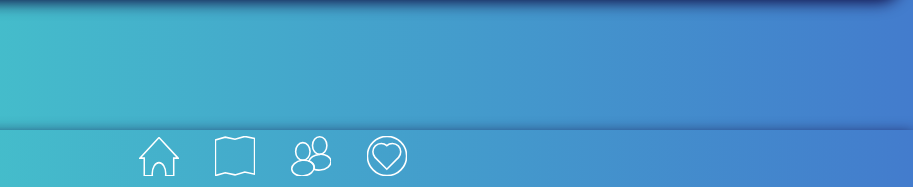
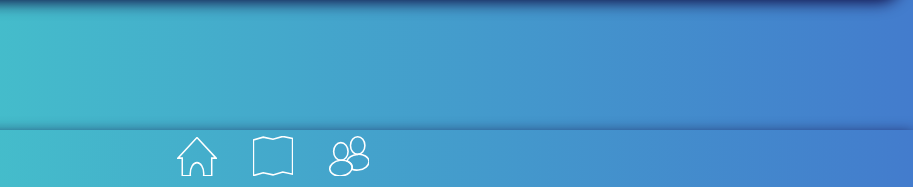
Before and after one commit to sanderboompje/ISGA1, a plain HTML site: page route4.html in a window 1280 px wide. Shown: the part 611-798 px from the top of the page, 367-1280 px from the left. Drawn offline with Linux system fonts and the light colour scheme.

Commit message:
Update route4.html

```diff
--- a/route4.html
+++ b/route4.html
@@ -15,8 +15,6 @@
                 <g data-name="Laag 1"><polygon class="cls-1" points="38 .52 25.5 4.22 13 1.44 .5 5.15 .5 50.52 13 46.81 25.5 49.59 38 45.89 50.5 48.66 50.5 3.29 38 .52" /></g></svg></a></li>
             <li><a href="social.html"><svg class="nav-ico" id="ico-social" xmlns="http://www.w3.org/2000/svg" viewBox="0 0 51 51">
                 <g data-name="Laag 1"><g><ellipse class="cls-1" cx="15.12" cy="19.71" rx="9.19" ry="11.23"/><ellipse class="cls-1" cx="36.57" cy="12.23" rx="9.19" ry="11.23"/><path class="cls-1" d="m36.11,23.47c-6.52.6-11.81,4.17-13.25,8.5,3.84,1.46,6.47,4.24,6.68,7.64.06.95-.09,1.89-.39,2.79,2.37.9,5.19,1.3,8.2,1.02,7.88-.73,13.98-5.78,13.64-11.29-.34-5.51-7-9.39-14.88-8.66Z"/><ellipse class="cls-1" cx="15.27" cy="40.93" rx="14.33" ry="9.99" transform="translate(-4.82 2.14) rotate(-6.91)"/></g></g></svg></a></li>
-            <li><a href="saved.html"><svg class="nav-ico" id="ico-saved" xmlns="http://www.w3.org/2000/svg"viewBox="0 0 51 51">
-                <g data-name="Laag 1"><path class="cls-1"d="m25.5.5C11.69.5.5,11.69.5,25.5s11.19,25,25,25,25-11.19,25-25S39.31.5,25.5.5Zm14.81,26.77l-15.06,15.06-15.06-15.06.02-.02c-1.68-1.88-2.71-4.36-2.71-7.08,0-5.88,4.77-10.65,10.65-10.65,2.72,0,5.2,1.03,7.08,2.71l.02-.02.02.02c1.88-1.68,4.36-2.71,7.08-2.71,5.88,0,10.65,4.77,10.65,10.65,0,2.72-1.03,5.2-2.71,7.08l.02.02Z" /></g></svg></a></li>
         </ul>
     </nav>
 
```
